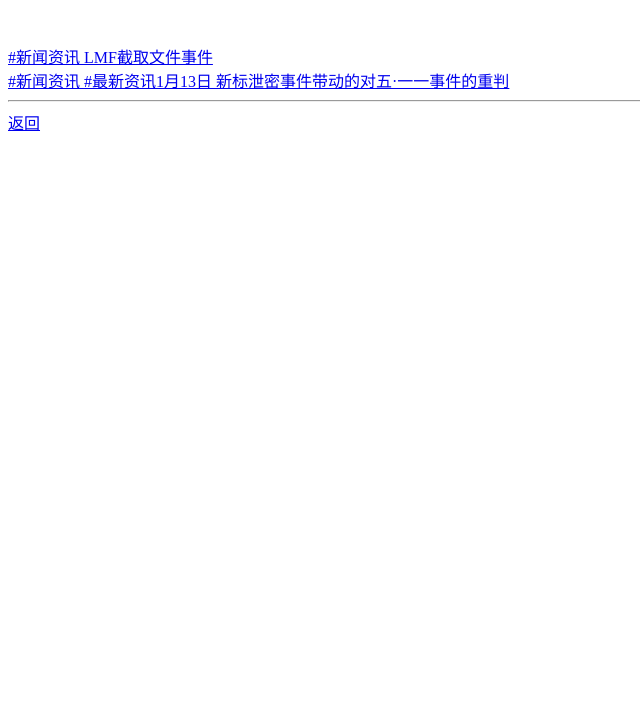
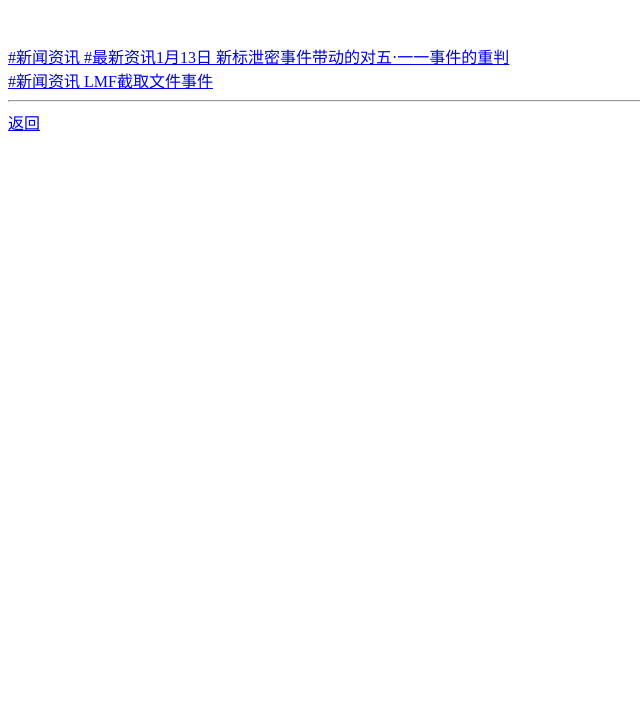
Before and after one commit to coderele/coderele.github.io, a plain HTML site: page news/index.html in a window 1280 px wide. Shown: the part 81-800 px from the top of the page, without its empty margins (0-640 px from the left). Drawn offline with Linux system fonts and the light colour scheme.

Commit message:
Update index.html

```diff
--- a/news/index.html
+++ b/news/index.html
@@ -6,8 +6,8 @@
   <body>
     <h1>新闻资讯</h1>
     <br><br>
-    <a href="https://coderele.github.io/news/int0001202401120001.html">#新闻资讯 LMF截取文件事件</a><br>
-    <a href="https://coderele.github.io/news/int0002202401130001.html">#新闻资讯 #最新资讯1月13日 新标泄密事件带动的对五·一一事件的重判</a>
+    <a href="https://coderele.github.io/news/int0002202401130001.html">#新闻资讯 #最新资讯1月13日 新标泄密事件带动的对五·一一事件的重判</a><br>
+    <a href="https://coderele.github.io/news/int0001202401120001.html">#新闻资讯 LMF截取文件事件</a>
     <hr>
     <a href="https://coderele.github.io/">返回</a>
   </body>
```
